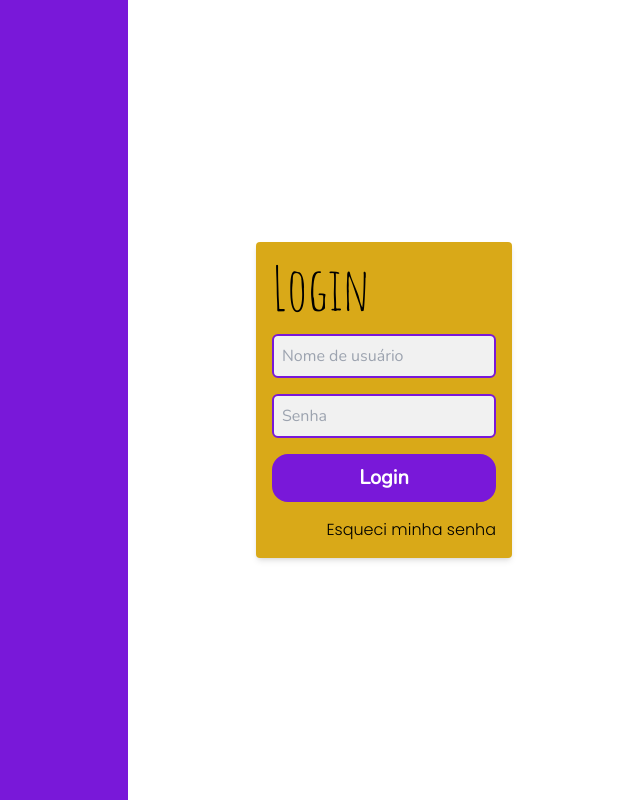
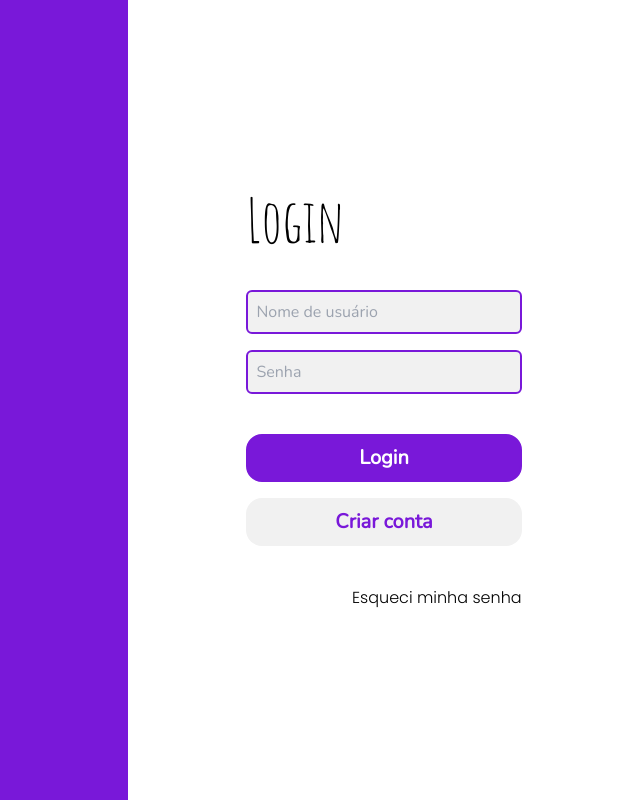
Before and after one commit to FATEC-2022-TCC/frontend_nuxt, a Nuxt app: page /login in a window 1280 px wide. Shown: the whole page, without its empty margins (640-1280 px from the left). Built offline with nearby package versions, Linux system fonts and the light colour scheme.

Commit message:
Improve login page

```diff
--- a/components/TailBaseButton.vue
+++ b/components/TailBaseButton.vue
@@ -12,6 +12,7 @@ defineProps({
             rounded-2xl
             cursor-pointer
             hover:shadow-lg
+            hover:shadow-blue-violet-light
             transition-shadow
             font-nunito
             font-bold
--- a/components/TailHeart.vue
+++ b/components/TailHeart.vue
@@ -9,7 +9,7 @@ const state = ref(value)
 </script>
 
 <template>
-    <div class="w-10 h-10 rounded flex cursor-pointer transition-shadow hover:shadow-2xl test"
+    <div class="w-10 h-10 rounded flex cursor-pointer transition-shadow hover:shadow-2xl"
         :class="state ? 'bg-[#BF80FF33]' : 'bg-[#E5E5E5]'" @click="state = !state">
         <icon name="ant-design:heart-filled" size="2rem" class="m-auto"
             :class="state ? 'text-[#F35353]' : 'text-[#8E8E8E]'" />
--- a/composables/index.ts
+++ b/composables/index.ts
@@ -0,0 +1,3 @@
+export function run() {
+
+}
--- a/nuxt.config.ts
+++ b/nuxt.config.ts
@@ -4,7 +4,6 @@ export default defineNuxtConfig({
             baseURL: 'http://localhost:8080'
         }
     },
-    ssr: false,
     modules: [
         '@nuxtjs/tailwindcss',
         '@nuxtjs/google-fonts',
--- a/pages/login.vue
+++ b/pages/login.vue
@@ -29,17 +29,21 @@ async function doLogin() {
 
 <template>
     <div class="flex h-screen flex-col-reverse md:flex-row">
-        <div class="bg-blue-violet h-full md:w-3/5">
+        <div class="hidden md:block bg-blue-violet md:w-3/5">
 
         </div>
         <div class="flex h-full md:w-2/5">
-            <div class="m-auto p-4 rounded shadow-md flex flex-col space-y-4 bg-burnt-yellow">
+            <div class="m-auto p-4 flex flex-col space-y-4 w-4/5 lg:w-3/5">
                 <h1 class="font-amatic-sc text-6xl">
                     Login
                 </h1>
+                <br>
                 <tail-input placeholder="Nome de usuário" />
                 <tail-input placeholder="Senha" type="password" />
+                <br>
                 <tail-blue-violet-button title="Login" />
+                <tail-seashell-button title="Criar conta" />
+                <br>
                 <a class="self-end">Esqueci minha senha</a>
             </div>
         </div>
--- a/tailwind.config.js
+++ b/tailwind.config.js
@@ -4,7 +4,7 @@ module.exports = {
   theme: {
     extend: {
       fontFamily: {
-        'amatic-sc': "Amatic SC",
+        "amatic-sc": "Amatic SC",
         "nunito": "Nunito"
       }
     },
```
Also changed, not shown: components/TailSeashellButton.vue (+11 -1 lines).
